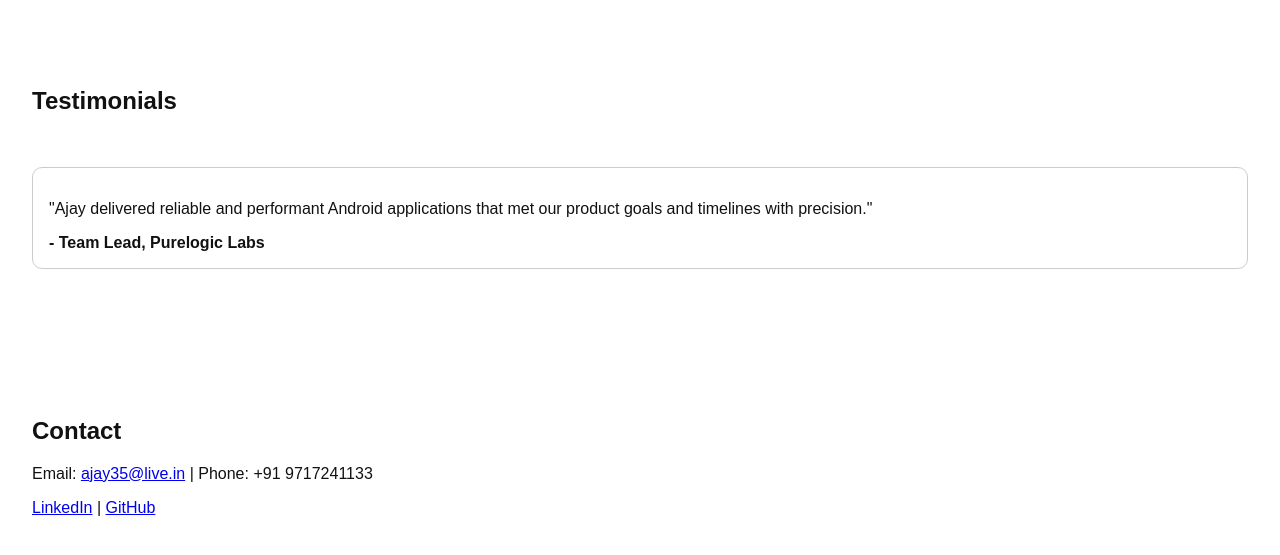
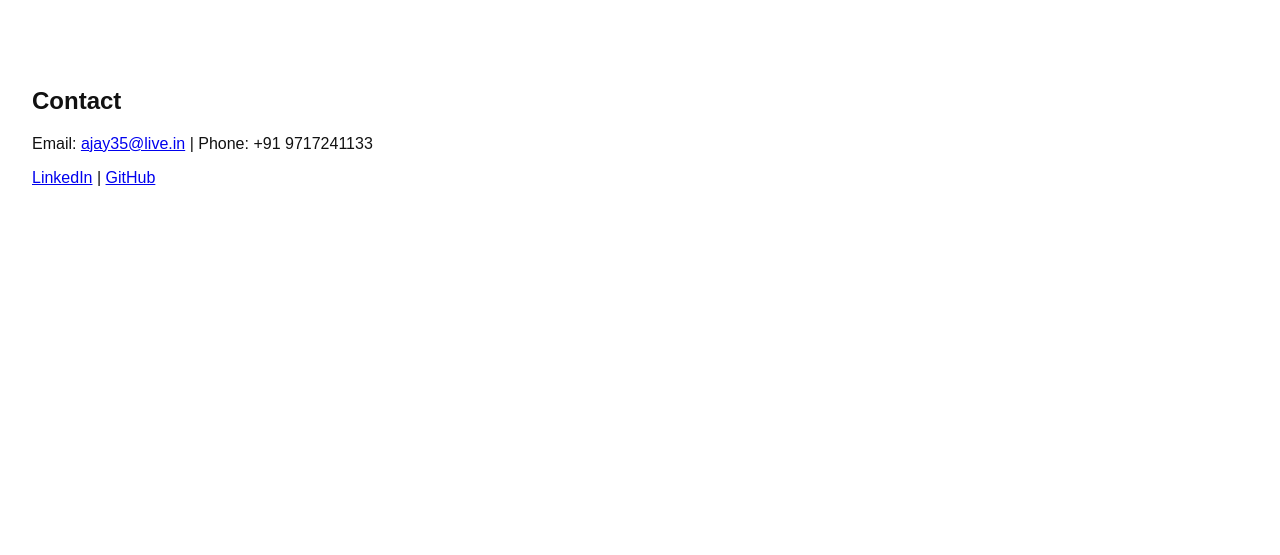
Before and after one commit to ajkh35/portfolio, a plain HTML site: page index.html in a window 1280 px wide. Shown: the part 1644-2199 px from the top of the page. After the commit the page ends 1911 px from the top, so only its background shows below. Drawn offline with nearby package versions, Linux system fonts and the light colour scheme.

Commit message:
Update index.html

```diff
--- a/index.html
+++ b/index.html
@@ -100,14 +100,6 @@
     <iframe src="https://github-readme-stats.vercel.app/api?username=ajkh35&show_icons=true" loading="lazy"></iframe>
   </section>
 
-  <section class="testimonials" data-aos="fade-up">
-    <h2>Testimonials</h2>
-    <div class="card">
-      <p>"Ajay delivered reliable and performant Android applications that met our product goals and timelines with precision."</p>
-      <strong>- Team Lead, Purelogic Labs</strong>
-    </div>
-  </section>
-
   <section data-aos="fade-up">
     <h2>Contact</h2>
     <p>Email: <a href="mailto:ajay35@live.in">ajay35@live.in</a> | Phone: +91 9717241133</p>
```
